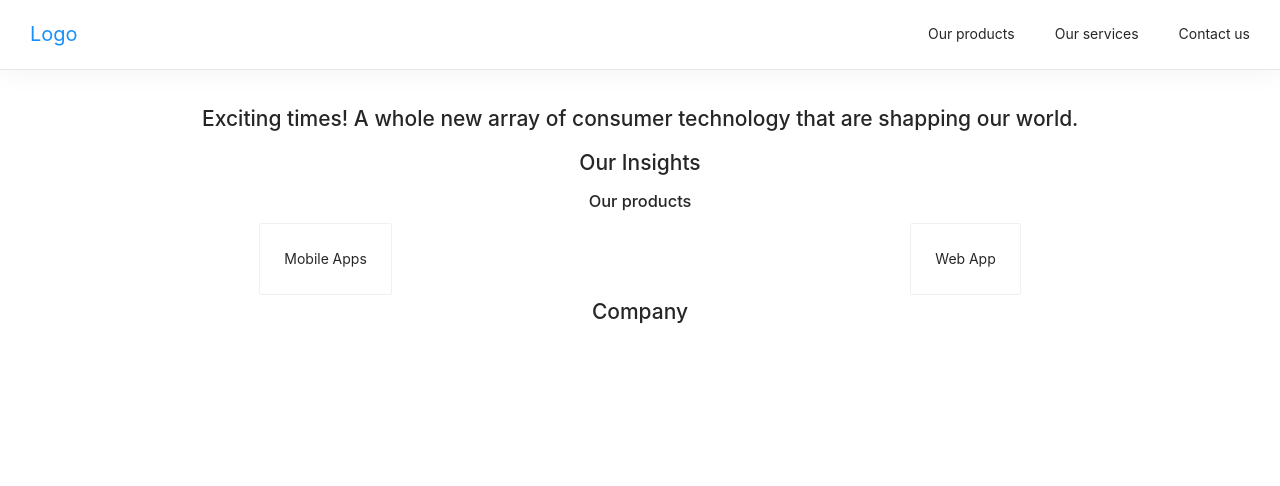
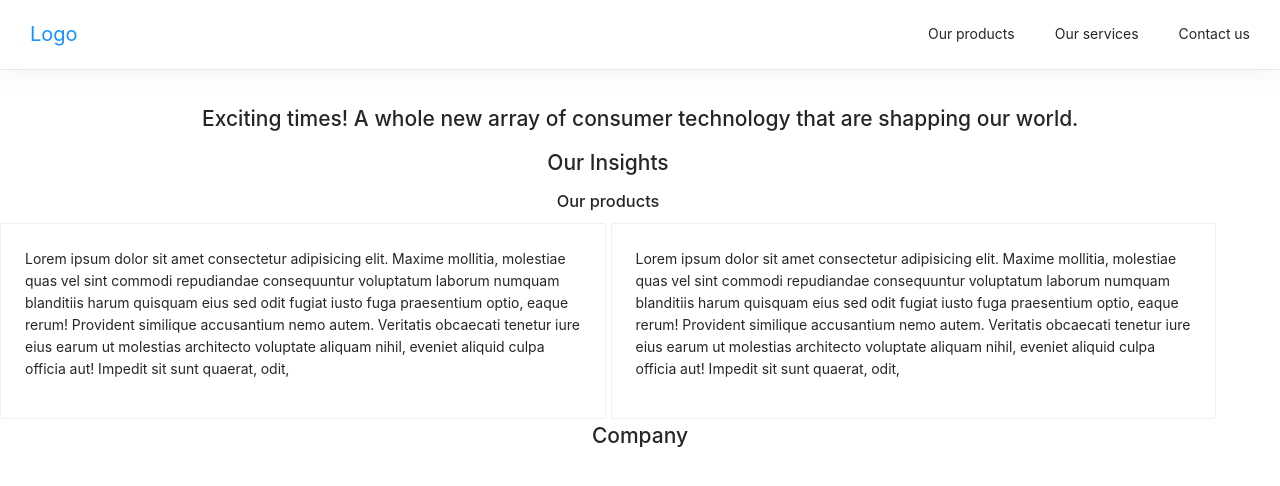
Before and after one commit to JoramWells/digitaleo-client, a React (Create React App) app: page / in a window 1280 px wide. Shown: the top 486 px of the page. Built offline with nearby package versions, Linux system fonts and the light colour scheme.

Commit message:
Added insignts

```diff
--- a/src/components/home/HomeScreen.js
+++ b/src/components/home/HomeScreen.js
@@ -1,4 +1,4 @@
-import { Card, Row,Col } from "antd";
+import { Card, Row, Col } from "antd";
 import React from "react";
 
 export default function HomeScreen() {
@@ -17,21 +17,38 @@ export default function HomeScreen() {
         </Row>
       </header>
       <main>
-          <div>
+        <div style={{width:"95%"}}>
           <Row justify="space-around" align="middle">
             <h2>Our Insights</h2>
-
           </Row>
-          <h3 style={{textAlign:"center"}}>Our products</h3>
-          <Row justify="space-around" align="middle">
-              <Col>
-              <Card>
-                  Mobile Apps
+          <h3 style={{ textAlign: "center" }}>Our products</h3>
+          <Row justify="space-around" gutter={[5,16]} align="middle">
+            <Col md={12} sm={12}>
+              <Card >
+                <p>
+                  Lorem ipsum dolor sit amet consectetur adipisicing elit.
+                  Maxime mollitia, molestiae quas vel sint commodi repudiandae
+                  consequuntur voluptatum laborum numquam blanditiis harum
+                  quisquam eius sed odit fugiat iusto fuga praesentium optio,
+                  eaque rerum! Provident similique accusantium nemo autem.
+                  Veritatis obcaecati tenetur iure eius earum ut molestias
+                  architecto voluptate aliquam nihil, eveniet aliquid culpa
+                  officia aut! Impedit sit sunt quaerat, odit,
+                </p>
               </Card>
             </Col>
-              <Col>
+            <Col md={12} sm={12}>
               <Card>
-                  Web App
+                <p>
+                  Lorem ipsum dolor sit amet consectetur adipisicing elit.
+                  Maxime mollitia, molestiae quas vel sint commodi repudiandae
+                  consequuntur voluptatum laborum numquam blanditiis harum
+                  quisquam eius sed odit fugiat iusto fuga praesentium optio,
+                  eaque rerum! Provident similique accusantium nemo autem.
+                  Veritatis obcaecati tenetur iure eius earum ut molestias
+                  architecto voluptate aliquam nihil, eveniet aliquid culpa
+                  officia aut! Impedit sit sunt quaerat, odit,
+                </p>
               </Card>
             </Col>
           </Row>
```
Lines whose indentation alone changed are shown as unchanged.
